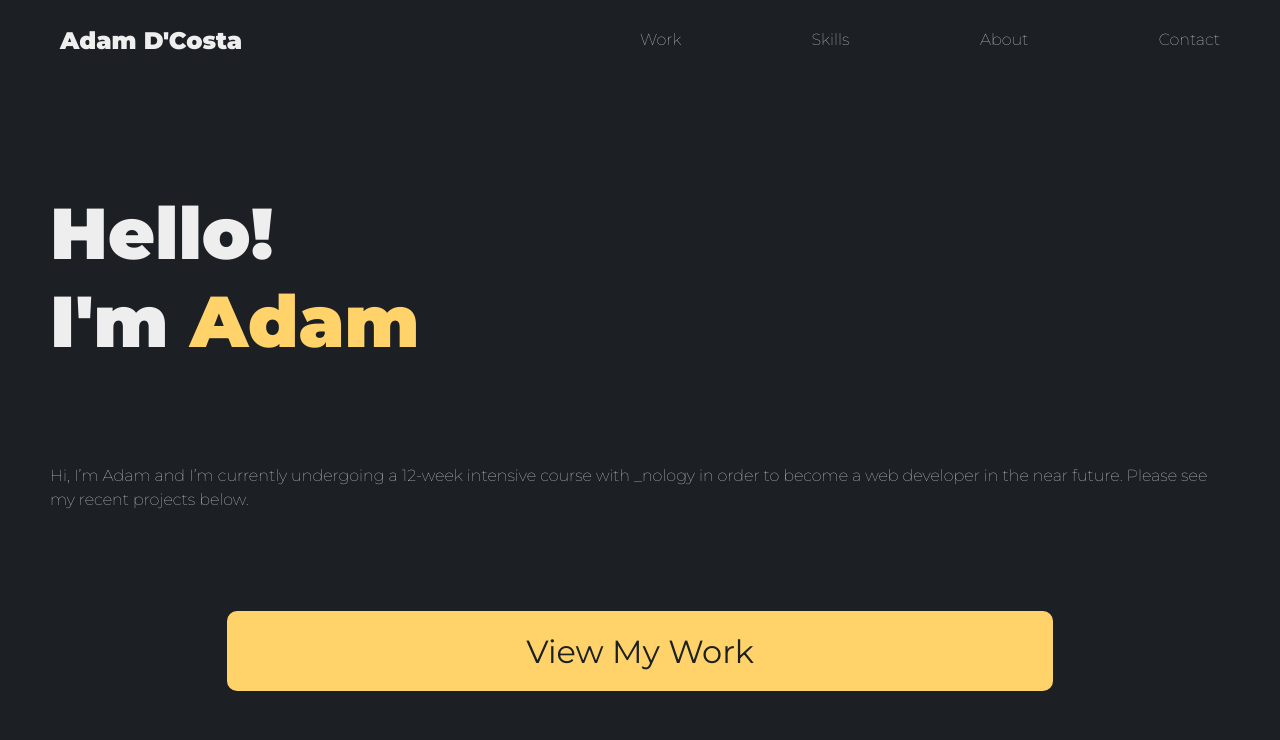
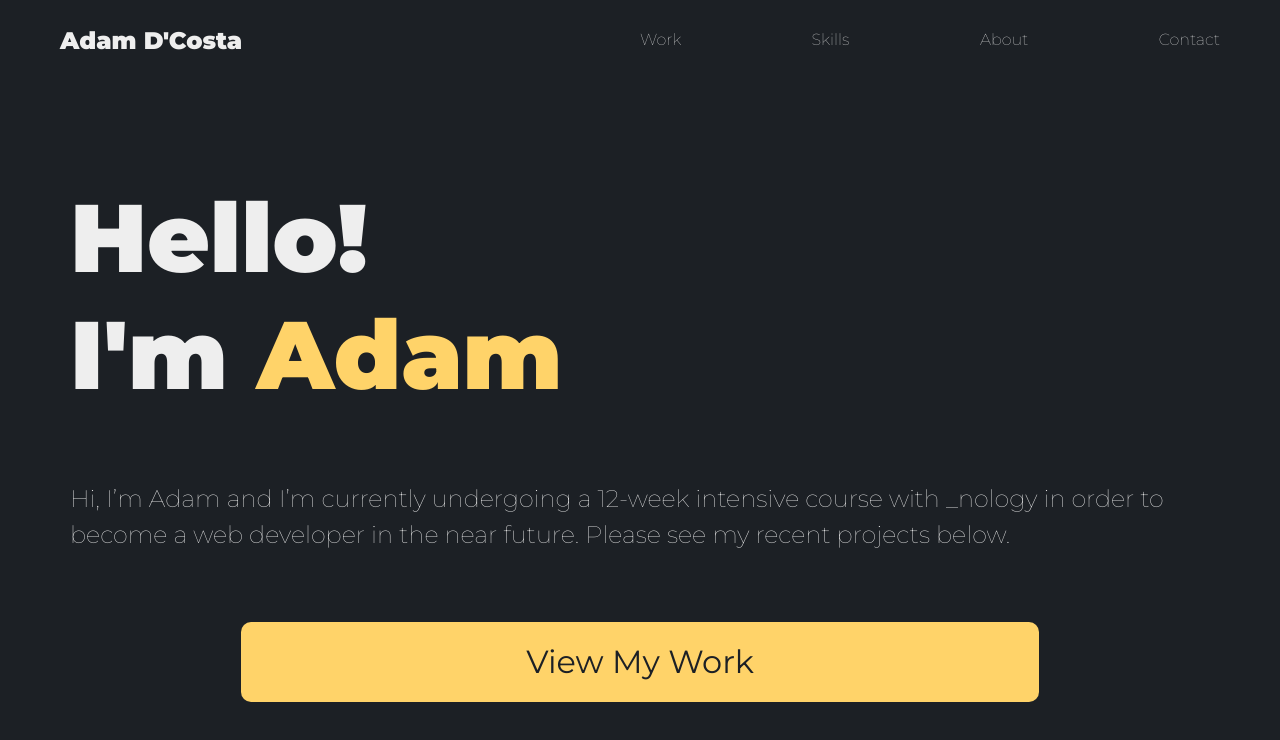
Before and after one commit to AdamDCosta/adam-dcosta-portfolio, a React (Create React App) app: page / in a window 1280 px wide. Shown: the top 740 px of the page. Built offline with nearby package versions, Linux system fonts and the light colour scheme.

Commit message:
header tablet sizing changed

```diff
--- a/src/components/Header/Header.scss
+++ b/src/components/Header/Header.scss
@@ -11,18 +11,31 @@
   flex-direction: column;
   justify-content: space-evenly;
 
+  @include tablet {
+    padding: 30px;
+  }
+
   &__title {
     font-weight: 900;
     font-size: 72px;
 
+    @include tablet {
+      font-size: 96px;
+    }
+
     &--name {
       color: $color-accent;
     }
+
   }
 
   &__desc {
     line-height: 1.5;
     font-weight: 100;
+
+    @include tablet {
+      font-size: 1.5rem;;
+    }
   }
 
   &__button {
--- a/src/data/projects.js
+++ b/src/data/projects.js
@@ -24,7 +24,7 @@ export const projects = [
     title: "Javascript Calculator",
     image: "https://adamdcosta.github.io/My-portfolio/assets/project-images/JS%20calculator%20image.JPG",
     description: "This is a mobile-first calculator app written in vanilla Javascript and styled with SCSS. It was a project set during week 4 on the full-time _nology course. The aims were to take what we had learnt up to that point to produce a working calculator, implementing a mobile-first approach and to practice writing psuedocode.",
-    techStack: ["HTML", "SCSS", "Javascript"],
+    techStack: ["HTML", "SCSS", "Javascript", "Cypress"],
     preview: "https://adamdcosta.github.io/JS-Calculator/",
     code: "https://github.com/AdamDCosta/JS-Calculator",
     color: "#4bcfee"
```
